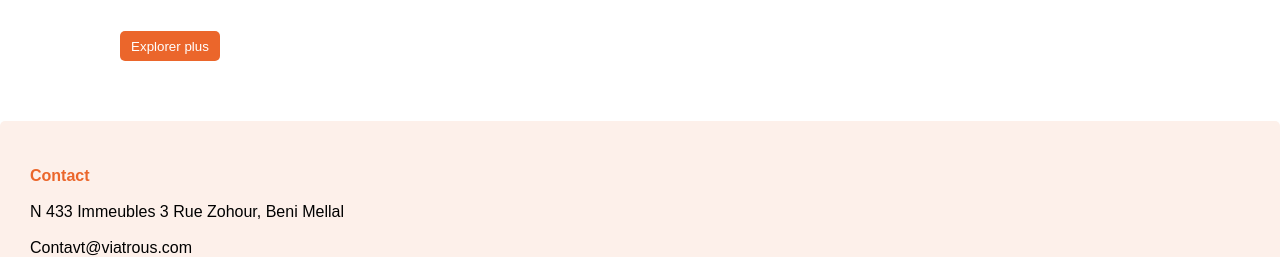
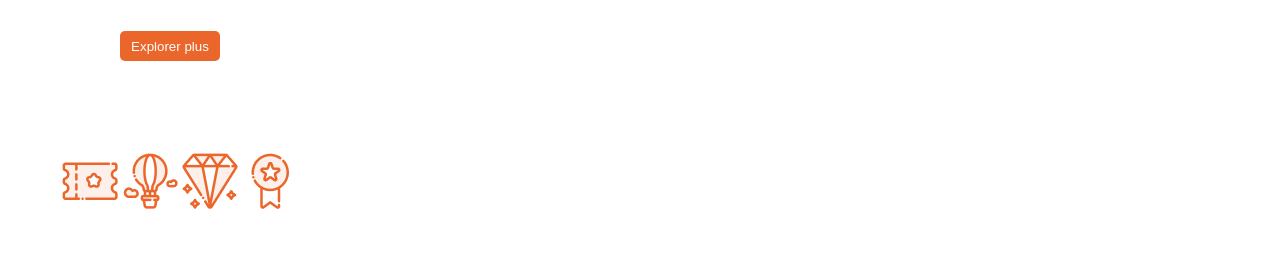
Before and after one commit to BtissamToumi1/Agence_voyage, a plain HTML site: page Index.html in a window 1280 px wide. Shown: the part 551-808 px from the top of the page. Drawn offline with Linux system fonts and the light colour scheme.

Commit message:
l'ajout des images dans la page

```diff
--- a/Index.html
+++ b/Index.html
@@ -31,7 +31,24 @@
 
         <img src="image1.png" id="image1">
     </section>
-
+    <section sect>
+        <div>
+            <img src="ticket.png">
+            <p></p>
+        </div>
+        <div>
+            <img src="hot-air-balloon.png">
+            <p></p>
+        </div>
+        <div>
+            <img src="diamond..png">
+            <p></p>
+        </div>
+        <div>
+            <img src="medal.png">
+            <p></p>
+        </div>
+    </section>
     <section class="sect3">
         <p><span>Contact</span><br><br>N 433 Immeubles 3 Rue Zohour, Beni Mellal<br><br>Contavt@viatrous.com</p>
     </section>
```
